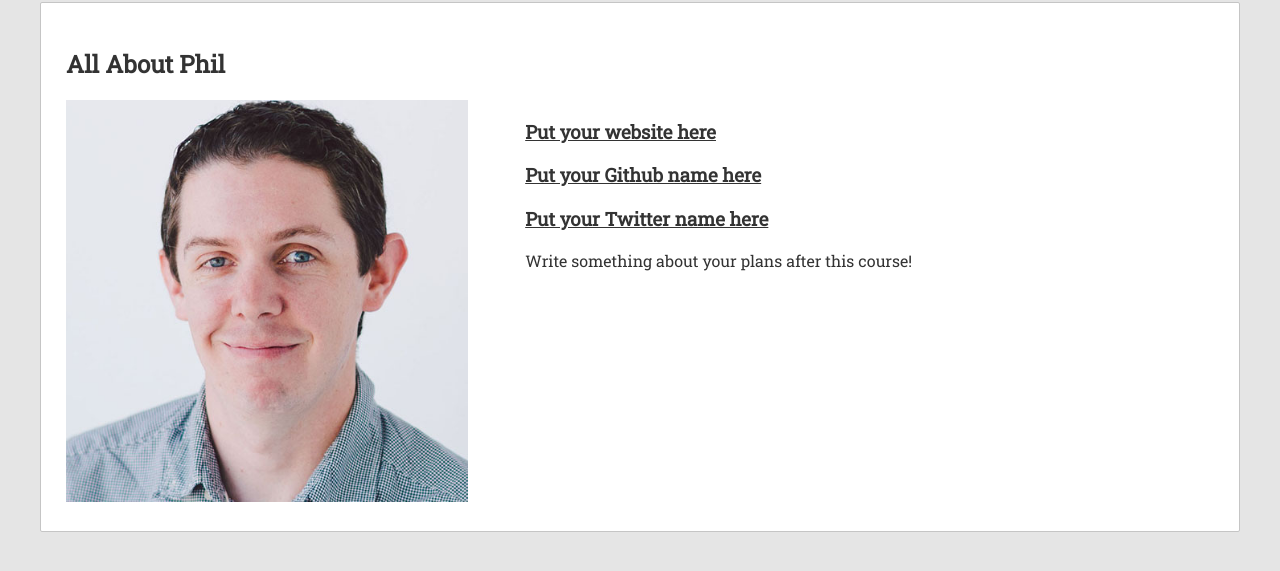
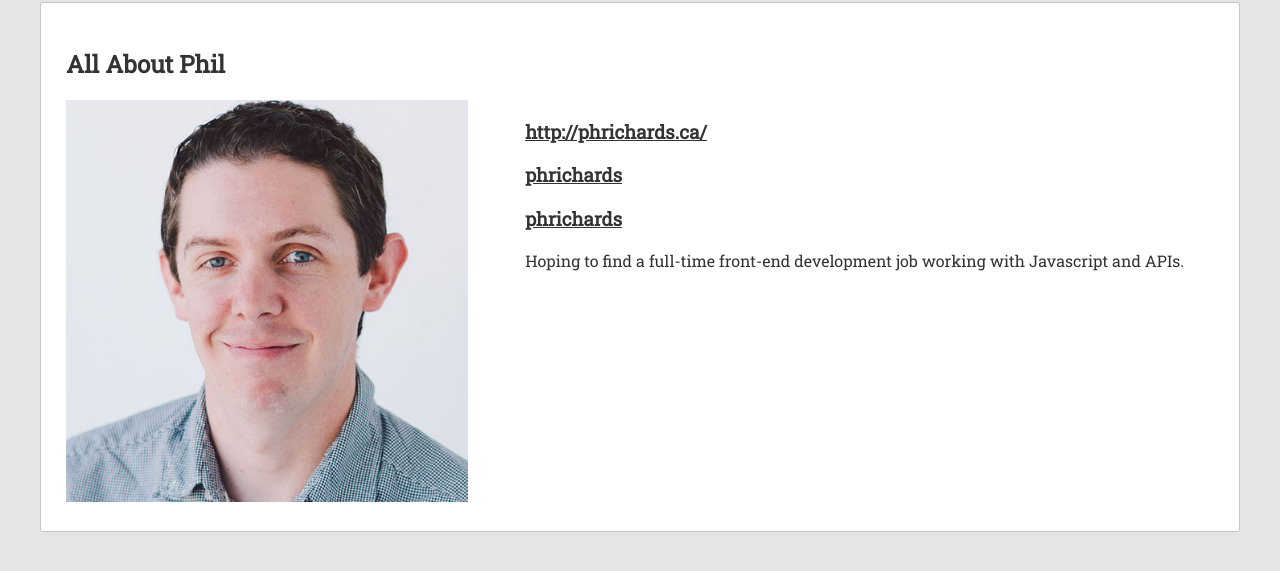
Before and after one commit to sylvianguy/HYFallBootcamp2014, a plain HTML site: page students/phil.html in a window 1280 px wide. Shown: the part 81-652 px from the top of the page. Drawn offline with Linux system fonts and the light colour scheme.

Commit message:
added details to my student page

```diff
--- a/students/phil.html
+++ b/students/phil.html
@@ -20,10 +20,10 @@
 				<img src="../images/phil.jpg" alt="">
 			</div>
 			<div class="details">
-				<h3><a href="#">Put your website here</a></h3>
-				<h3><a href="http://github.com/username">Put your Github name here</a></h3>
-				<h3><a href="http://twitter.com/username">Put your Twitter name here</a></h3>
-				<p>Write something about your plans after this course!</p>
+				<h3><a href="#">http://phrichards.ca/</a></h3>
+				<h3><a href="http://github.com/username">phrichards</a></h3>
+				<h3><a href="http://twitter.com/username">phrichards</a></h3>
+				<p>Hoping to find a full-time front-end development job working with Javascript and APIs.</p>
 			</div>
 		</section>
 
```
